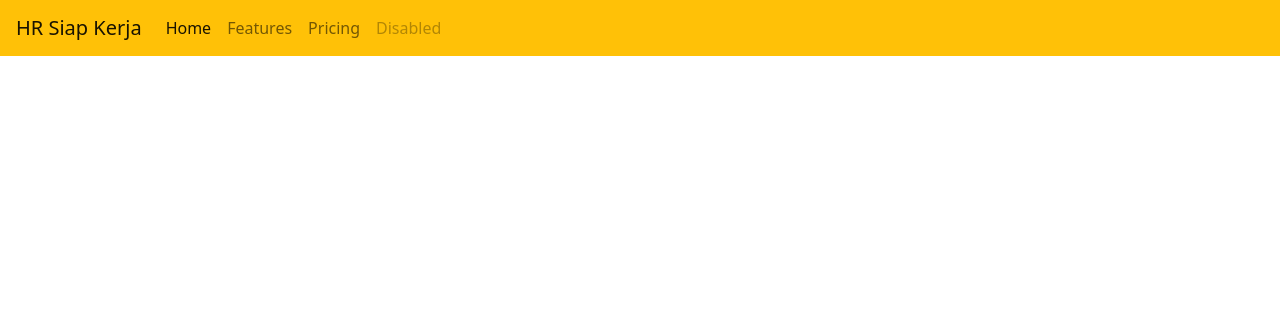
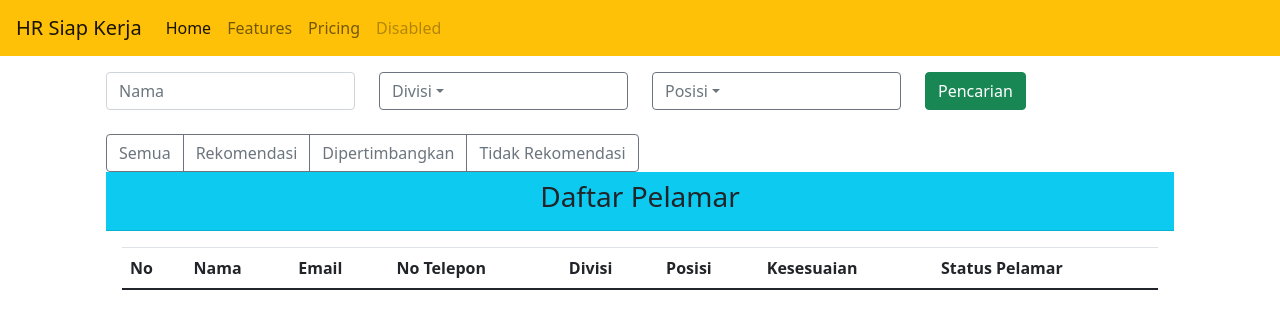
Before and after one commit to kevinasyraf/vue-hrsiapkerja, a Vue app: page /pelamar in a window 1280 px wide. Shown: the top 328 px of the page. Built offline with nearby package versions, Linux system fonts and the light colour scheme; the HTML template or start-up script is replaced by a standard one.

Commit message:
add daftar pelamar

```diff
--- a/src/components/DaftarPelamar.vue
+++ b/src/components/DaftarPelamar.vue
@@ -0,0 +1,66 @@
+<template>
+<div class ="container-fluid" style="margin: 88px,350px,350px">
+    <div class="container">
+        <div class="row">
+            <div class="col-sm">
+              <input type="text" class="form-control" placeholder="Nama">
+            </div>
+            <div class="col-sm">
+              <button class="form-control btn btn-outline-secondary dropdown-toggle text-left" type="button" data-toggle="dropdown" aria-haspopup="true" aria-expanded="false">Divisi</button>
+              <div class="dropdown-menu">
+                <a class="dropdown-item" href="#">Action</a>
+                <a class="dropdown-item" href="#">Another action</a>
+                <a class="dropdown-item" href="#">Something else here</a>
+              </div>
+            </div>
+            <div class="col-sm">
+              <button class="form-control btn btn-outline-secondary dropdown-toggle text-left" type="button" data-toggle="dropdown" aria-haspopup="true" aria-expanded="false">Posisi</button>
+              <div class="dropdown-menu">
+                <a class="dropdown-item" href="#">Action</a>
+                <a class="dropdown-item" href="#">Another action</a>
+                <a class="dropdown-item" href="#">Something else here</a>
+              </div>
+            </div>
+            <div class="col-sm">
+                <button type="button" class="btn btn-success">Pencarian</button>
+            </div>
+        </div>
+
+        <br>
+        <div class="btn-group" role="group" aria-label="Basic example">
+          <button type="button" class="btn btn-outline-secondary">Semua</button>
+          <button type="button" class="btn btn-outline-secondary">Rekomendasi</button>
+          <button type="button" class="btn btn-outline-secondary">Dipertimbangkan</button>
+          <button type="button" class="btn btn-outline-secondary">Tidak Rekomendasi</button>
+        </div>
+        <div class="card-header bg-info text-center">
+            <h3>Daftar Pelamar</h3>
+        </div>
+        <div class="card-body">
+            <table class="table">
+                <thead>
+                    <tr>
+                        <th>No</th>
+                        <th>Nama</th>
+                        <th>Email</th>
+                        <th>No Telepon</th>
+                        <th>Divisi</th>
+                        <th>Posisi</th>
+                        <th>Kesesuaian</th>
+                        <th>Status Pelamar</th>
+                    </tr>
+                </thead>
+                <tbody>
+                </tbody>
+            </table>
+        </div>
+    </div>
+</div>
+</template>
+
+<script>
+export default {
+   name: 'pelamar'
+}
+//post method atau get
+</script>
```
Also changed, not shown: 1 other file (tests, documents, lock files or other folders).
